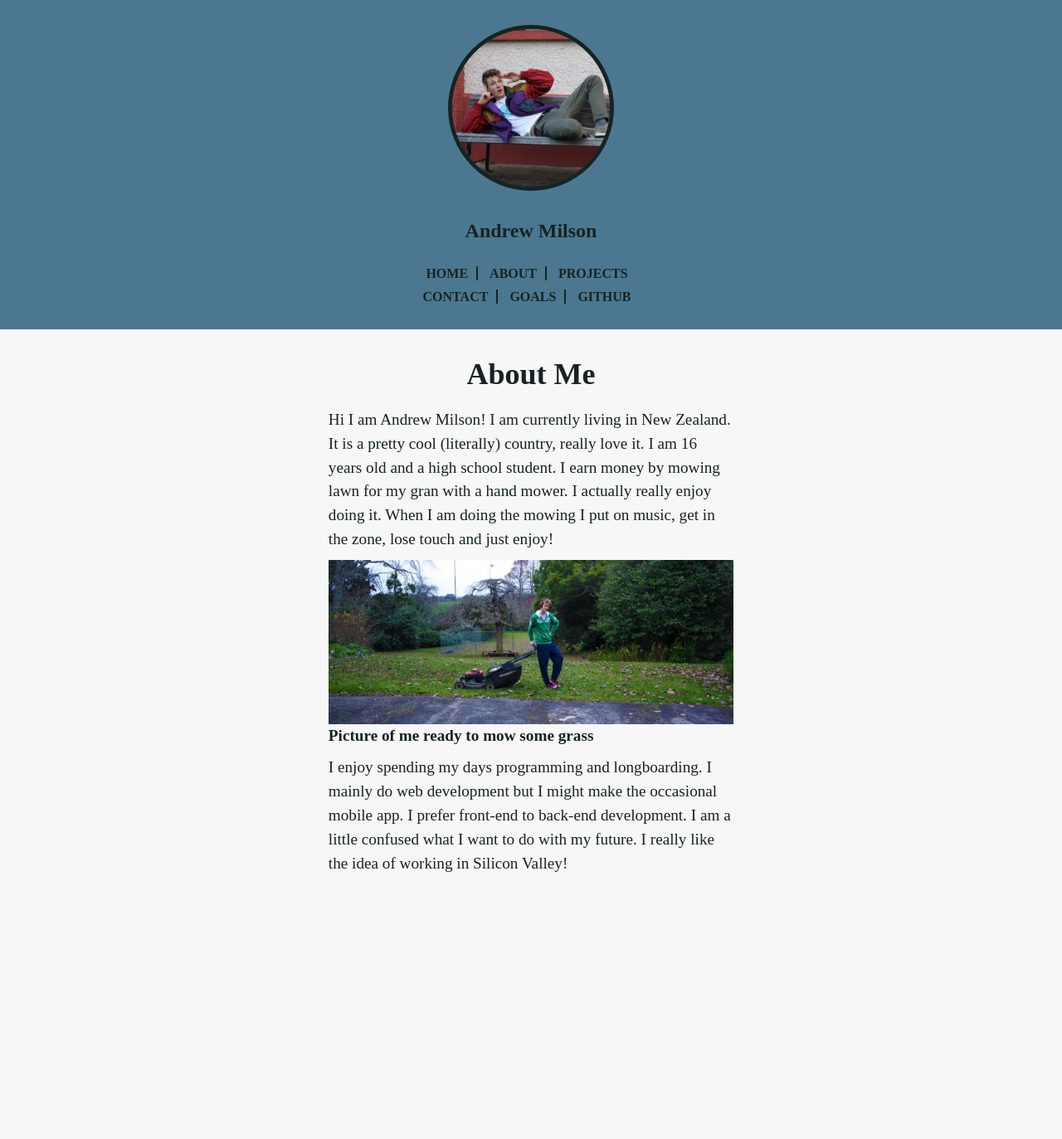
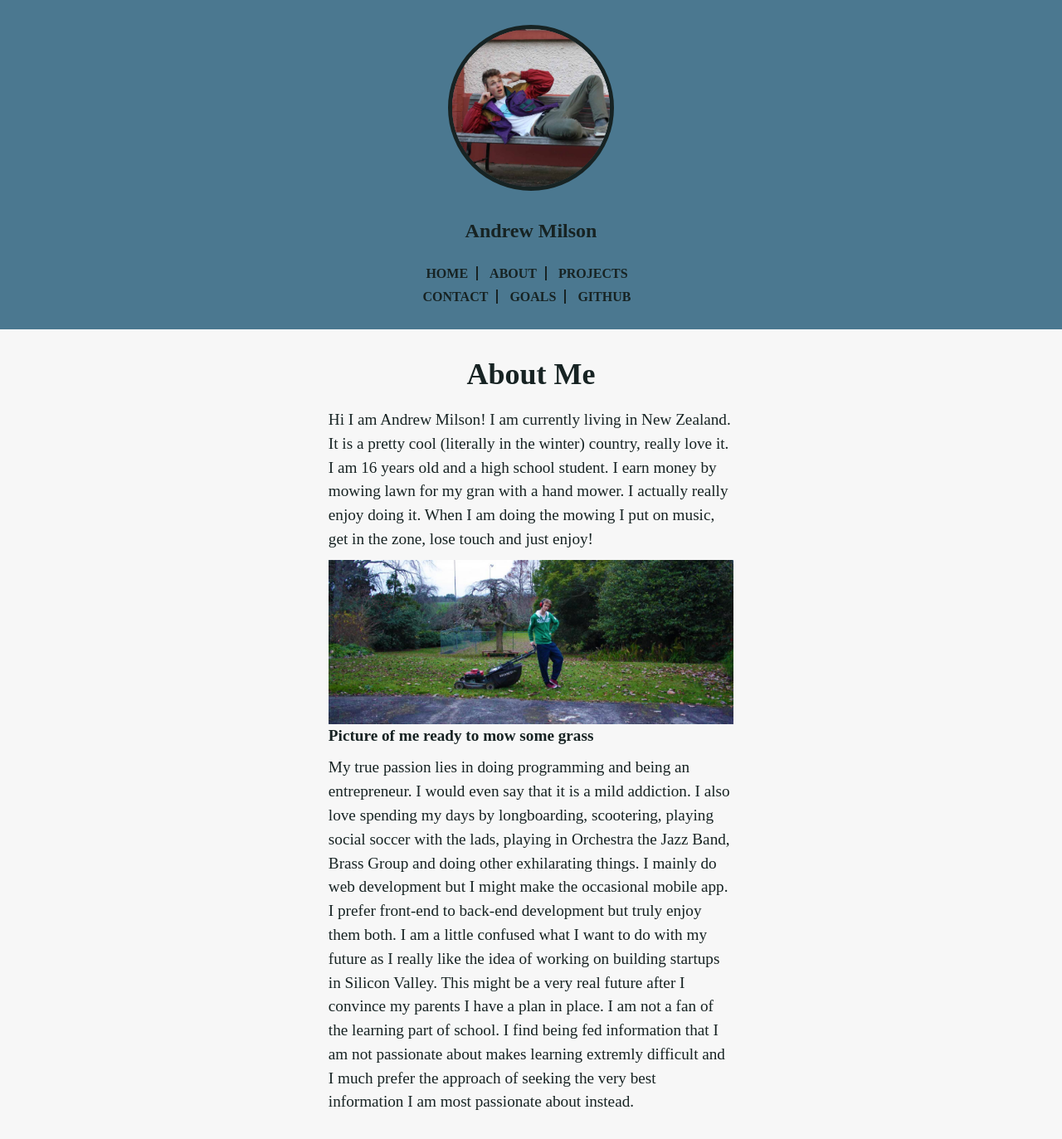
Before and after one commit to andrewmilson/andrewmilson.github.io, a Jekyll site: the page built from about.md, in a window 1280 px wide. Shown: the whole page at 83% size. Built offline with Jekyll 4.4.1, drawn with Linux system fonts in a browser that asks for light colours; some web fonts are replaced; Markdown is read by kramdown in place of the engine named in the settings; before the commit the page ends 1085 px from its top, so only the background shows below that.

Commit message:
Updated about

```diff
--- a/about.md
+++ b/about.md
@@ -4,9 +4,9 @@ title: About Me
 permalink: /about/
 ---
 
-Hi I am Andrew Milson! I am currently living in New Zealand. It is a pretty cool (literally) country, really love it. I am 16 years old and a high school student. I earn money by mowing lawn for my gran with a hand mower. I actually really enjoy doing it. When I am doing the mowing I put on music, get in the zone, lose touch and just enjoy!
+Hi I am Andrew Milson! I am currently living in New Zealand. It is a pretty cool (literally in the winter) country, really love it. I am 16 years old and a high school student. I earn money by mowing lawn for my gran with a hand mower. I actually really enjoy doing it. When I am doing the mowing I put on music, get in the zone, lose touch and just enjoy!
 
 ![Picture of me ready to mow some grass](images/mower-and-i.jpg)
 __Picture of me ready to mow some grass__
 
-I enjoy spending my days programming and longboarding. I mainly do web development but I might make the occasional mobile app. I prefer front-end to back-end development. I am a little confused what I want to do with my future. I really like the idea of working in Silicon Valley!
+My true passion lies in doing programming and being an entrepreneur. I would even say that it is a mild addiction. I also love spending my days by longboarding, scootering, playing social soccer with the lads, playing in Orchestra the Jazz Band, Brass Group and doing other exhilarating things. I mainly do web development but I might make the occasional mobile app. I prefer front-end to back-end development but truly enjoy them both. I am a little confused what I want to do with my future as I really like the idea of working on building startups in Silicon Valley. This might be a very real future after I convince my parents I have a plan in place. I am not a fan of the learning part of school. I find being fed information that I am not passionate about makes learning extremly difficult and I much prefer the approach of seeking the very best information I am most passionate about instead.
```
